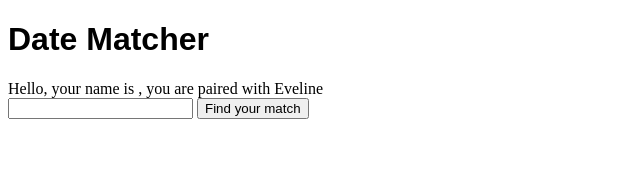
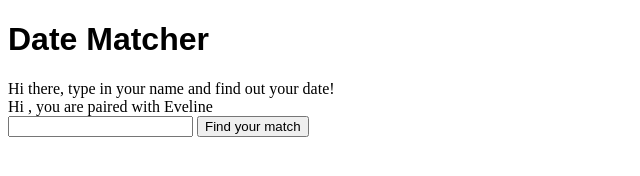
Before and after one commit to rubenesser/dating4, a plain HTML site: page index.html in a window 1280 px wide. Both pictures are taken after a click on the button "Find your match". Shown: the whole page, without its empty margins (0-640 px from the left). Drawn offline with Linux system fonts and the light colour scheme.

Commit message:
Made some small changes.

```diff
--- a/index.html
+++ b/index.html
@@ -16,6 +16,8 @@
 -->
 
   <h1>Date Matcher</h1>
+  <div>Hi there, type in your name and find out your date!</div>
+
 
   <div id="answer"></div>
 
--- a/script.js
+++ b/script.js
@@ -17,7 +17,7 @@ function finder() {
   const answerBox = document.getElementById('answer');
   const name = document.getElementById('persons_name').value;
 
-  answerBox.innerHTML = 'Hello, your name is ' + name + ', you are paired with ' + names[rNumber];
+  answerBox.innerHTML = 'Hi ' + name + ', you are paired with '  + names[rNumber];
 }
 
 function getRandomNumber(min, max) {
```
